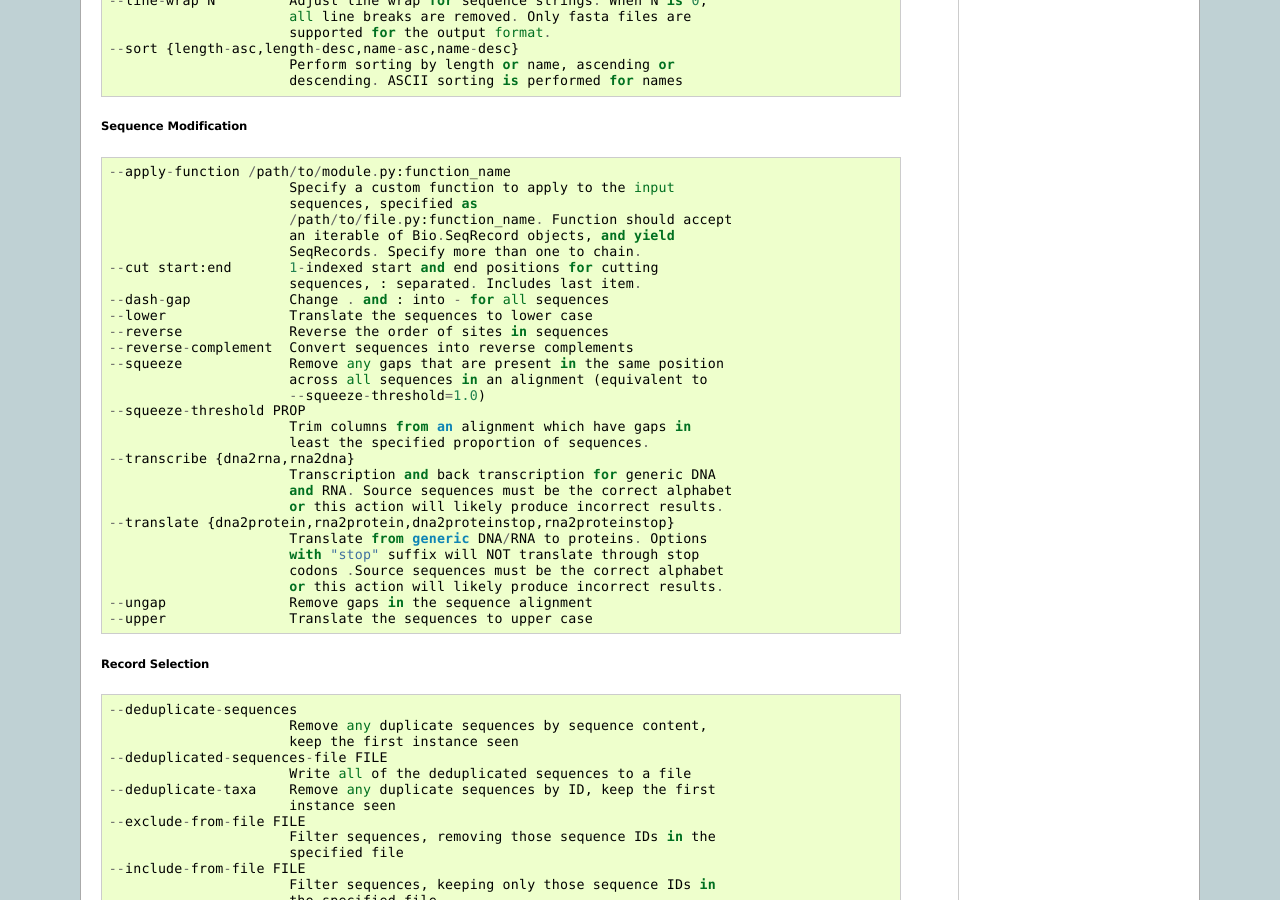
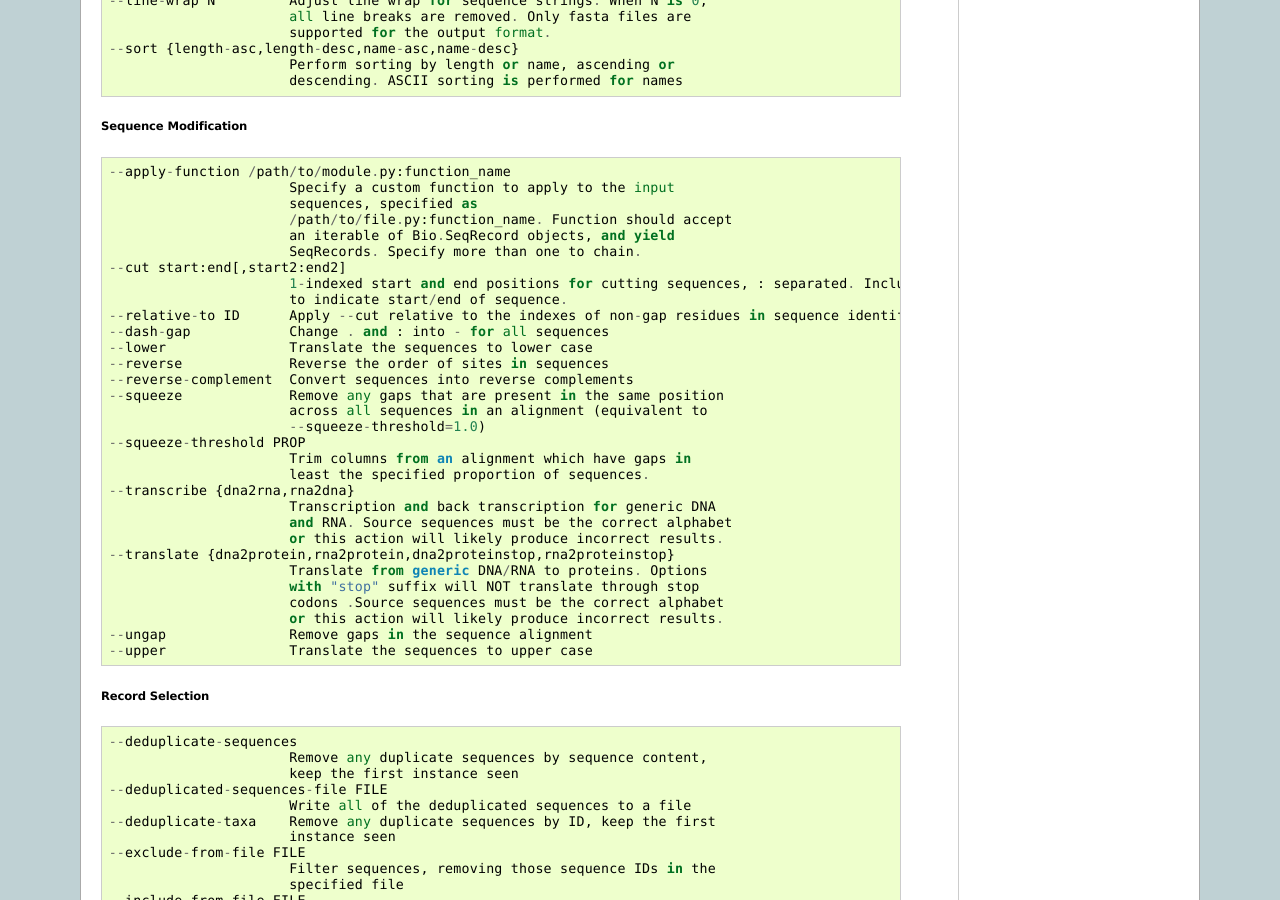
Before and after one commit to fhcrc/seqmagick, a Sphinx documentation site: the page built from docs/index.rst, in a window 1280 px wide and 900 px high, scrolled down 2414 px. Built offline with Sphinx 7.4.7, drawn with Linux system fonts in a browser that asks for light colours.

Commit message:
Doc update

```diff
--- a/docs/index.rst
+++ b/docs/index.rst
@@ -164,8 +164,10 @@ Sequence Modification
                             /path/to/file.py:function_name. Function should accept
                             an iterable of Bio.SeqRecord objects, and yield
                             SeqRecords. Specify more than one to chain.
-      --cut start:end       1-indexed start and end positions for cutting
-                            sequences, : separated. Includes last item.
+      --cut start:end[,start2:end2]
+                            1-indexed start and end positions for cutting sequences, : separated. Includes last item. Start or end can be left unspecified
+                            to indicate start/end of sequence.
+      --relative-to ID      Apply --cut relative to the indexes of non-gap residues in sequence identified by ID
       --dash-gap            Change . and : into - for all sequences
       --lower               Translate the sequences to lower case
       --reverse             Reverse the order of sites in sequences
```
Also changed, not shown: 1 other file.
